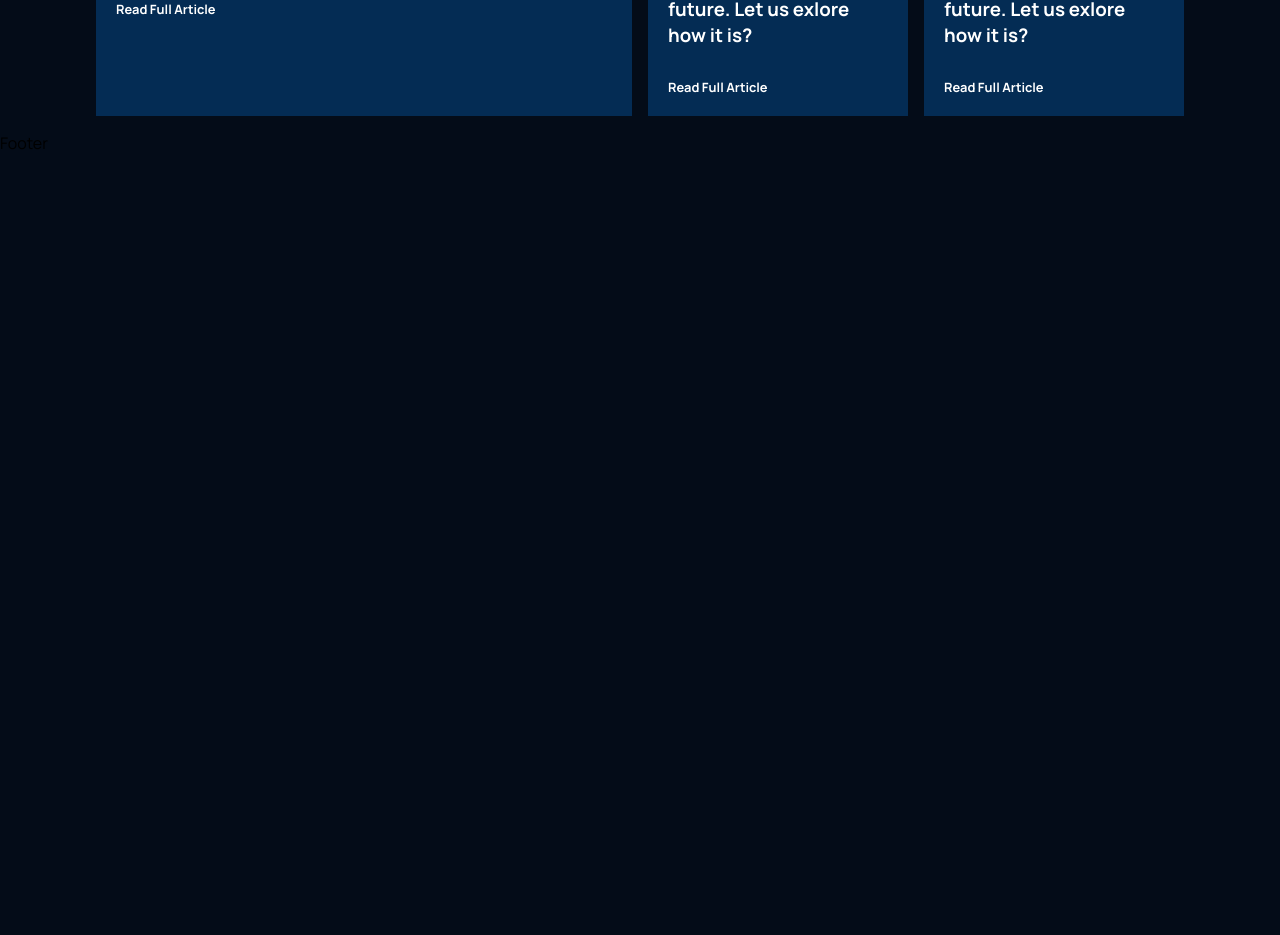
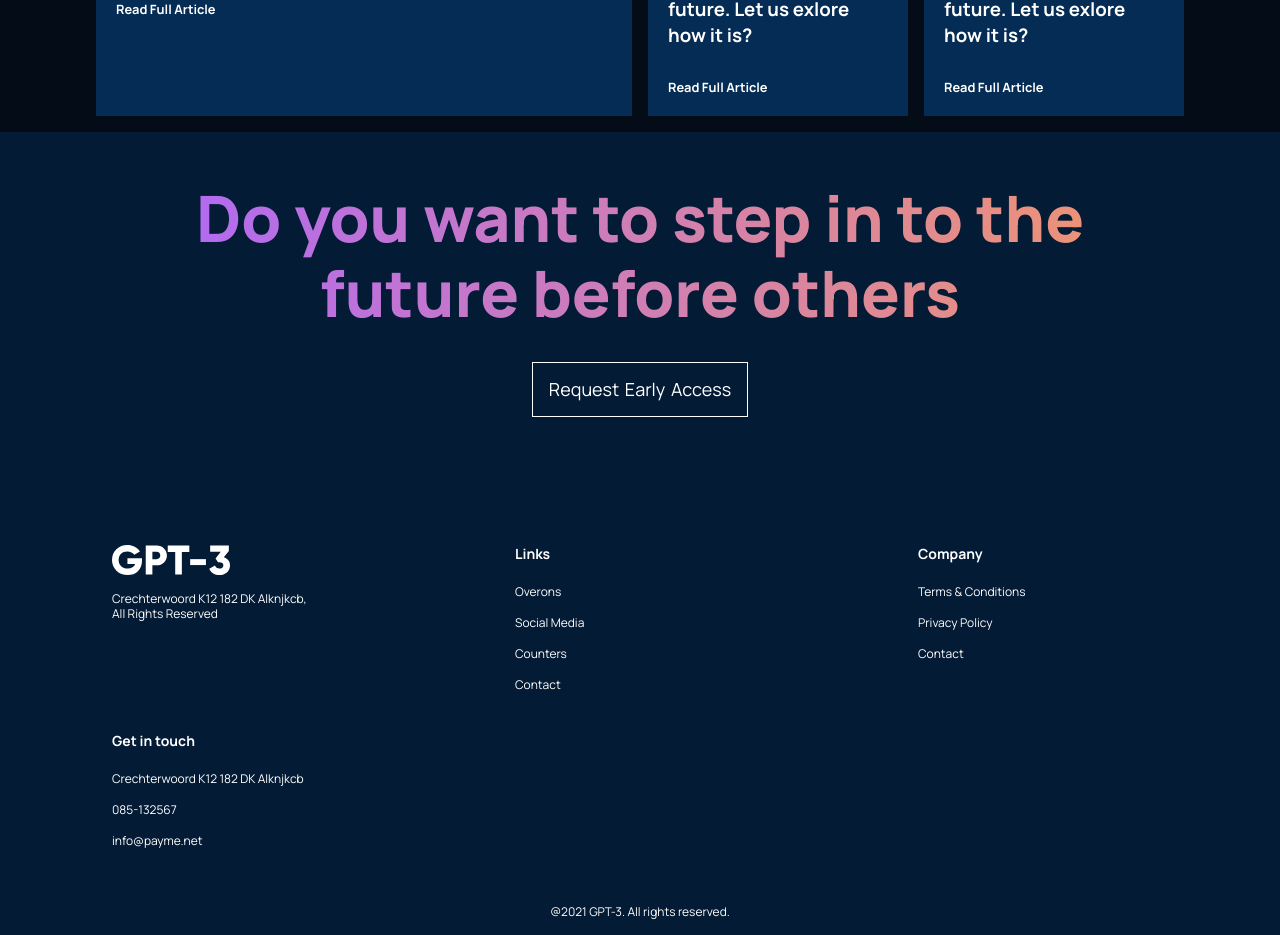
Before and after one commit to edgeorgie/GPT-3, a React (Vite) app: page / in a window 1280 px wide. Shown: the part 3240-4175 px from the top of the page. Before the commit the page ends 3394 px from the top, so only its background shows below. Built offline with nearby package versions, Linux system fonts and the light colour scheme.

Commit message:
ADD: footer section

```diff
--- a/src/containers/footer/Footer.jsx
+++ b/src/containers/footer/Footer.jsx
@@ -1,8 +1,51 @@
 import React from 'react'
+import gpt3Logo from '../../assets/logo.svg'
 import './Styles.scss'
 
 export const Footer = () => {
   return (
-    <div>Footer</div>
-  )
+    <footer className="gpt3__footer section__padding">
+      <div className="gpt3__footer-heading">
+        <h1 className="gradient__text">
+          Do you want to step in to the future before others
+        </h1>
+      </div>
+
+      <div className="gpt3__footer-btn">
+        <p>Request Early Access</p>
+      </div>
+
+      <div className="gpt3__footer-links">
+        <div className="gpt3__footer-links_logo">
+          <img src={gpt3Logo} alt="gpt3_logo" />
+          <p>
+            Crechterwoord K12 182 DK Alknjkcb, <br /> All Rights Reserved
+          </p>
+        </div>
+        <div className="gpt3__footer-links_div">
+          <h4>Links</h4>
+          <p>Overons</p>
+          <p>Social Media</p>
+          <p>Counters</p>
+          <p>Contact</p>
+        </div>
+        <div className="gpt3__footer-links_div">
+          <h4>Company</h4>
+          <p>Terms & Conditions </p>
+          <p>Privacy Policy</p>
+          <p>Contact</p>
+        </div>
+        <div className="gpt3__footer-links_div">
+          <h4>Get in touch</h4>
+          <p>Crechterwoord K12 182 DK Alknjkcb</p>
+          <p>085-132567</p>
+          <p>info@payme.net</p>
+        </div>
+      </div>
+
+      <div className="gpt3__footer-copyright">
+        <p>@2021 GPT-3. All rights reserved.</p>
+      </div>
+    </footer>
+  );
 }
--- a/src/containers/footer/Styles.scss
+++ b/src/containers/footer/Styles.scss
@@ -0,0 +1,147 @@
+@import '../../Main.scss';
+
+.gpt3__footer {
+    display: flex;
+    flex-direction: column;
+    justify-content: center;
+    align-items: center;
+    background: $color-footer;
+}
+
+.gpt3__footer-heading {
+    width: 100%;
+    text-align: center;
+
+    margin: 2rem 0;
+}
+
+.gpt3__footer-heading h1 {
+    font-family: $font-family;
+    font-weight: 800;
+    font-size: 64px;
+    line-height: 75px;
+}
+
+.gpt3__footer-btn {
+    display: flex;
+    justify-content: center;
+    align-items: center;
+
+    padding: 1rem;
+    border: 1px solid #fff;
+    text-align: center;
+
+    margin-bottom: 7rem;
+    cursor: pointer;
+}
+
+.gpt3__footer-btn p {
+    font-size: 18px;
+    font-family: $font-family;
+    line-height: 21px;
+    color: #fff;
+    word-spacing: 2px;
+}
+
+.gpt3__footer-links {
+    display: flex;
+    justify-content: space-between;
+    align-items: flex-start;
+    flex-direction: row;
+    flex-wrap: wrap;
+
+    width: 100%;
+    text-align: left;
+}
+
+.gpt3__footer-links div {
+    width: 250px;
+    margin: 1rem;
+}
+
+.gpt3__footer-links_logo {
+    display: flex;
+    flex-direction: column;
+}
+
+.gpt3__footer-links_logo img {
+    width: 118px;
+    height: 30px;
+
+    margin-bottom: 1rem;
+}
+
+.gpt3__footer-links_logo p {
+    font-family: $font-family;
+    font-size: 12px;
+    line-height: 15px;
+    color: #fff;
+}
+
+.gpt3__footer-links_div {
+    display: flex;
+    justify-content: flex-start;
+    flex-direction: column;
+}
+
+.gpt3__footer-links_div h4 {
+    font-size: 14px;
+    line-height: 17px;
+    font-family: $font-family;
+    color: #fff;
+
+    margin-bottom: 0.9rem;
+}
+
+.gpt3__footer-links_div p {
+    font-size: 12px;
+    line-height: 15px;
+    font-family: $font-family;
+    color: #fff;
+
+    margin: 0.5rem 0;
+    cursor: pointer;
+}
+
+.gpt3__footer-copyright {
+    margin-top: 2rem;
+    text-align: center;
+    width: 100%;
+}
+
+.gpt3__footer-copyright p {
+    font-size: 12px;
+    font-family: $font-family;
+    line-height: 15px;
+    color: #fff;
+}
+
+@media screen and (max-width: 850px) {
+    .gpt3__footer-heading h1 {
+        font-size: 44px;
+        line-height: 50px;
+    }
+}
+
+@media screen and (max-width: 550px) {
+    .gpt3__footer-heading h1 {
+        font-size: 34px;
+        line-height: 42px;
+    }
+
+    .gpt3__footer-links div {
+        margin: 1rem 0;
+    }
+
+    .gpt3__footer-btn p {
+        font-size: 14px;
+        line-height: 20px;
+    }
+}
+
+@media screen and (max-width: 400px) {
+    .gpt3__footer-heading h1 {
+        font-size: 27px;
+        line-height: 38px;
+    }
+}
```
